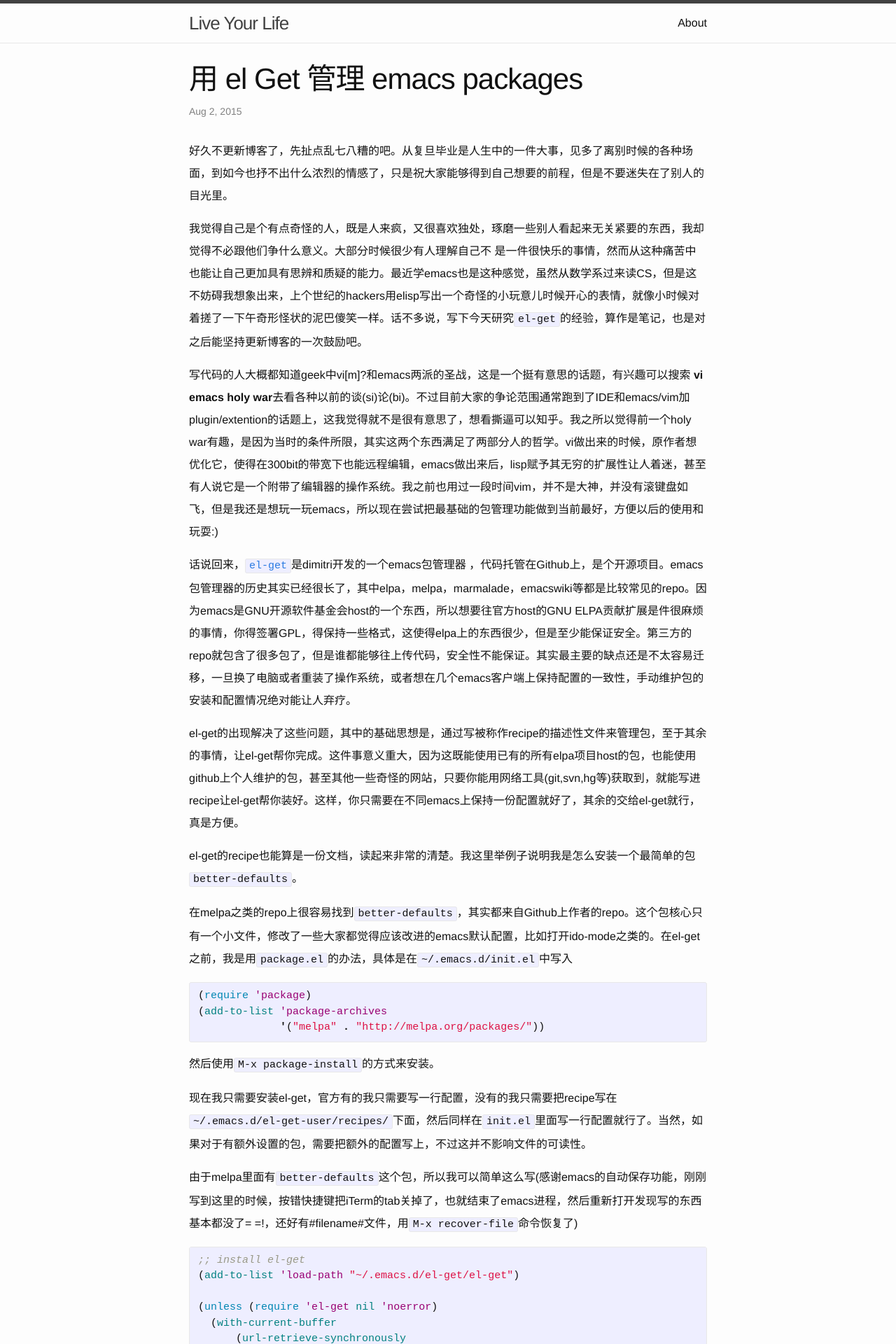
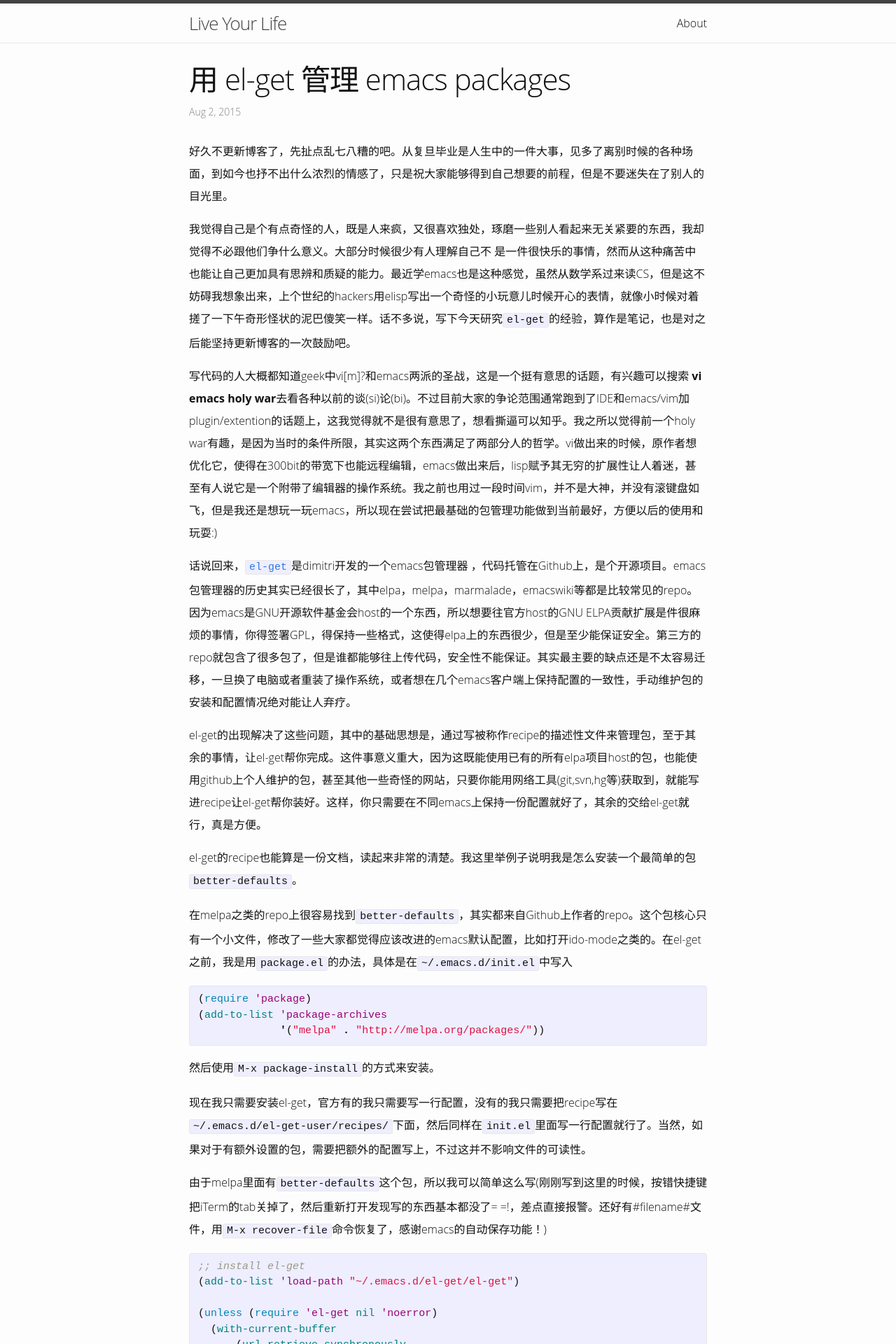
Before and after one commit to dragonly/dragonly.github.io, a Jekyll site: the page built from _posts/2015-08-02-用 el-get 管理 emacs packages.md, in a window 1280 px wide. Shown: the top 1920 px of the page at 70% size. Built offline with Jekyll 4.4.1, drawn with Linux system fonts in a browser that asks for light colours; comment, search, counter and statistics services are not loaded.

Commit message:
change font family

```diff
--- a/_posts/2015-08-02-用 el-get 管理 emacs packages.md
+++ b/_posts/2015-08-02-用 el-get 管理 emacs packages.md
@@ -26,7 +28,7 @@ el-get的recipe也能算是一份文档，读起来非常的清楚。我这里
 
 现在我只需要安装el-get，官方有的我只需要写一行配置，没有的我只需要把recipe写在`~/.emacs.d/el-get-user/recipes/`下面，然后同样在`init.el`里面写一行配置就行了。当然，如果对于有额外设置的包，需要把额外的配置写上，不过这并不影响文件的可读性。
 
-由于melpa里面有`better-defaults`这个包，所以我可以简单这么写(感谢emacs的自动保存功能，刚刚写到这里的时候，按错快捷键把iTerm的tab关掉了，也就结束了emacs进程，然后重新打开发现写的东西基本都没了= =!，还好有#filename#文件，用`M-x recover-file`命令恢复了)
+由于melpa里面有`better-defaults`这个包，所以我可以简单这么写(刚刚写到这里的时候，按错快捷键把iTerm的tab关掉了，然后重新打开发现写的东西基本都没了= =!，差点直接报警。还好有#filename#文件，用`M-x recover-file`命令恢复了，感谢emacs的自动保存功能！)
 
 {% highlight lisp %}
 ;; install el-get
--- a/_sass/_base.scss
+++ b/_sass/_base.scss
@@ -21,6 +21,7 @@ body {
     color: $text-color;
     background-color: $background-color;
     -webkit-text-size-adjust: 100%;
+    font-family: 'Source Han Sans', 'Source Han Sans CN', 'Open Sans', 'Lucida Grande', 'Segoe UI', Helvetica, Arial, 'Hiragino Sans GB', 'Microsoft Yahei', 'WenQuanYi Micro Hei', sans-serif;
 }
 
 
```
Also changed, not shown: other parts of _posts/2015-08-02-用 el-get 管理 emacs packages.md (+2 -0 lines), _posts/2015-03-20-写博客教做人.md (+1 -0 lines).
